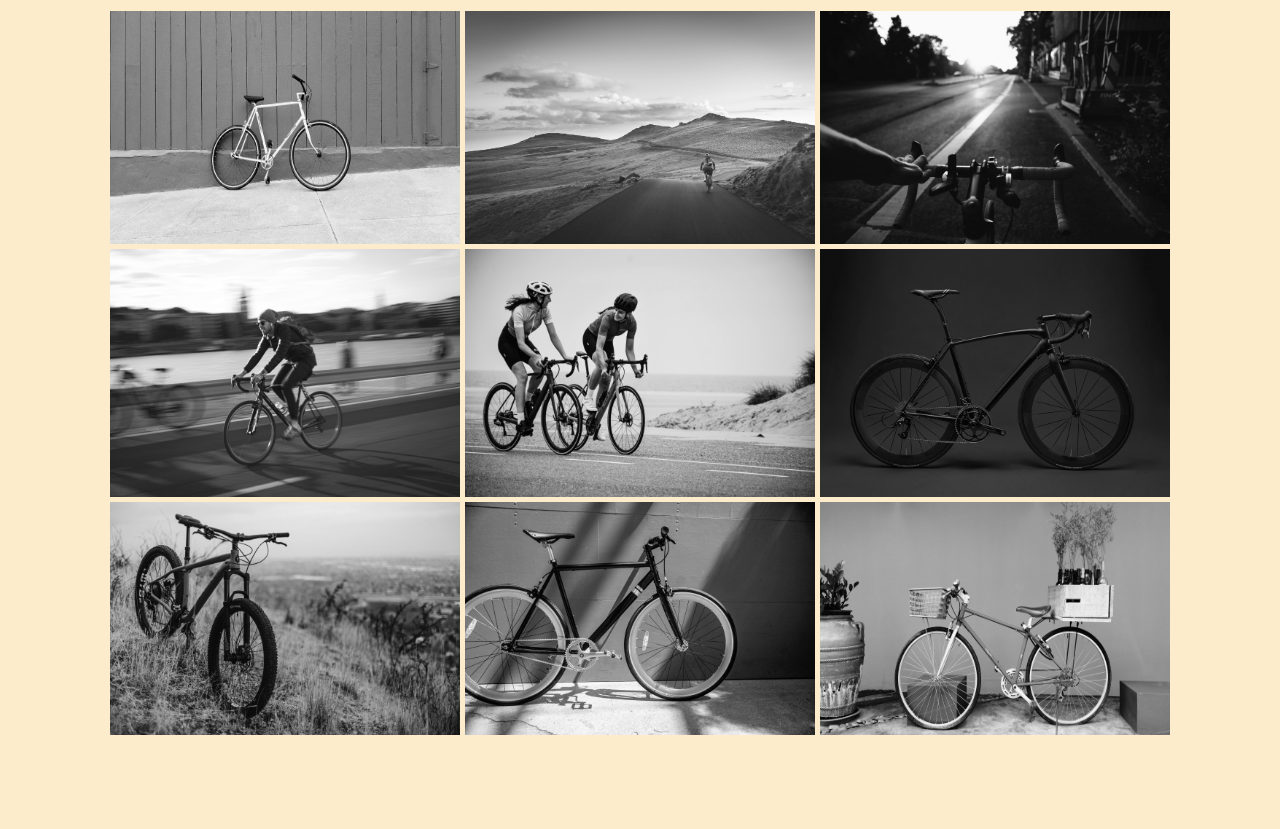
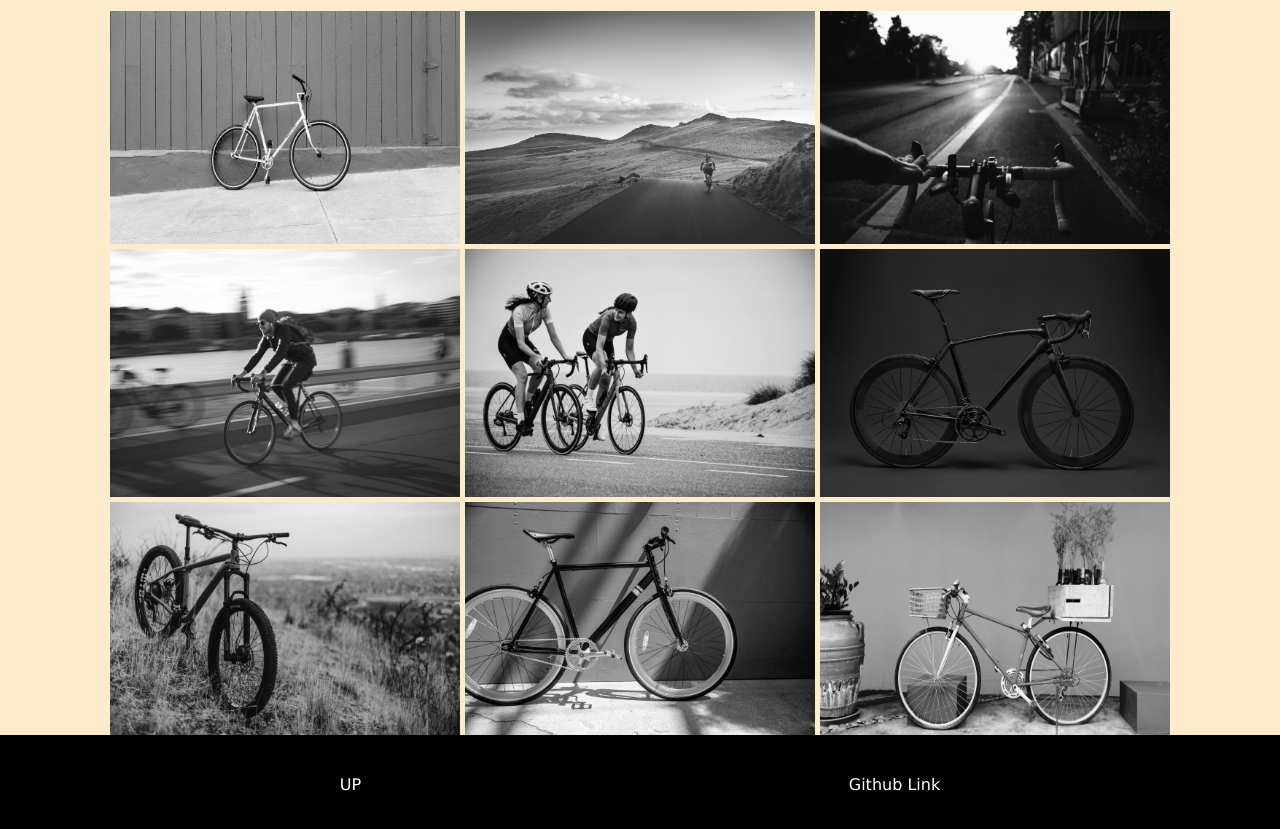
Before and after one commit to mrsanchez02/simple-gallery-app, a plain HTML site: page index.html in a window 1280 px wide. Shown: the part 139-968 px from the top of the page. Before the commit the page ends 874 px from the top, so only its background shows below. Drawn offline with Linux system fonts and the light colour scheme.

Commit message:
Se agregó footer

```diff
--- a/index.html
+++ b/index.html
@@ -26,5 +26,9 @@
     </div>
   </div>
   </section>
+  <footer>
+    <a href="#galeria">UP</a>
+    <a href="https://github.com/mrsanchez02/simple-gallery-app">Github Link</a>
+  </footer>
 </body>
 </html>
--- a/styles/style.css
+++ b/styles/style.css
@@ -47,3 +47,18 @@ header h1 {
   scale: 1.2;
   border-radius: 10px;
 }
+
+footer{
+  background: #000;
+  height: 100px;
+  display: flex;
+  align-items: center;
+  justify-content: space-around;
+  padding: 0 6rem;
+}
+
+footer a{
+  text-decoration: none;
+  color: #fff;
+
+}
```
